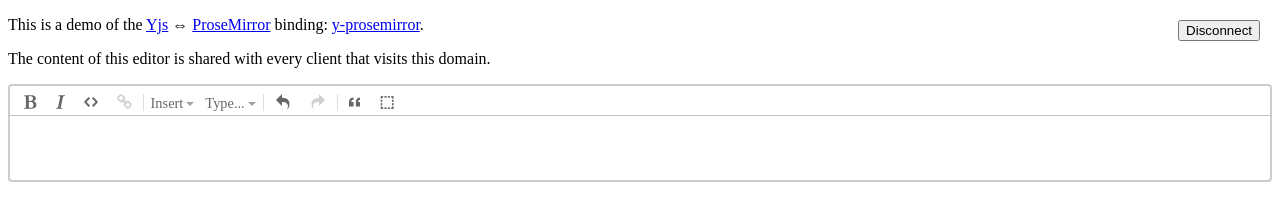
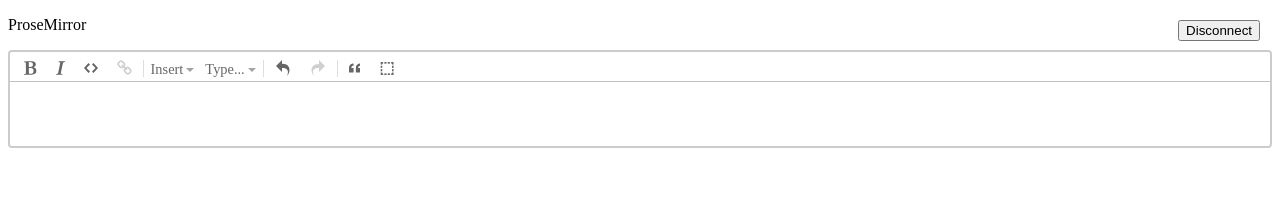
Before and after one commit to alihesari/prosemirror-demo, a website: page index.html in a window 1280 px wide. Drawn offline with Linux system fonts and the light colour scheme.

Commit message:
update index.html

```diff
--- a/index.html
+++ b/index.html
@@ -70,7 +70,6 @@
     <button type="button" id="y-connect-btn">Disconnect</button>
   </div>
   <p></p>
-  <p>This is a demo of the <a href="https://github.com/yjs/yjs">Yjs</a> ⇔ <a href="http://prosemirror.net/">ProseMirror</a> binding: <a href="https://github.com/yjs/y-prosemirror">y-prosemirror</a>.</p>
-  <p>The content of this editor is shared with every client that visits this domain.</p>
+  <p>ProseMirror</p>
 </body>
 </html>
```
